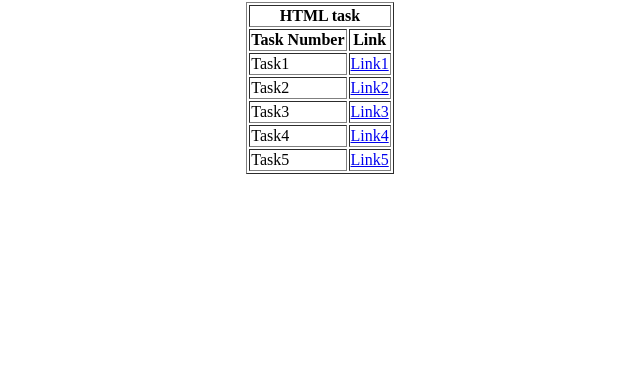
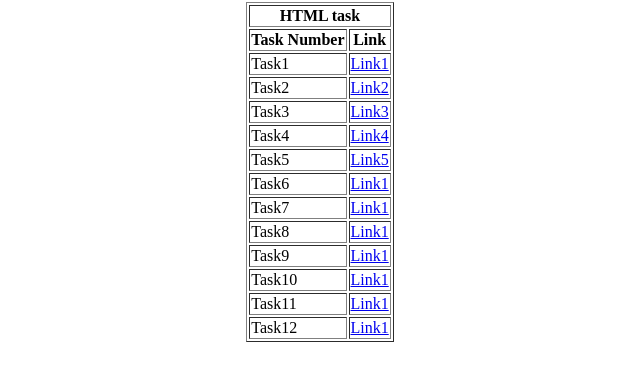
Before and after one commit to mohitscodes/TASKS, a plain HTML site: page index.html in a window 1280 px wide. Shown: the part 78-456 px from the top of the page, without its empty margins (320-960 px from the left). Drawn offline with Linux system fonts and the light colour scheme.

Commit message:
index.html

```diff
--- a/index.html
+++ b/index.html
@@ -57,6 +57,55 @@
             <td><a href="./task5.html">Link5</a></td>
 
         </tr>
+        <tr>
+
+            <td>Task6</td>
+
+            <td><a href="./csstask1.html">Link1</a></td>
+
+        </tr>
+        <tr>
+
+            <td>Task7</td>
+
+            <td><a href="./csstask2.html">Link1</a></td>
+
+        </tr>
+        <tr>
+
+            <td>Task8</td>
+
+            <td><a href="./csstask3.html">Link1</a></td>
+
+        </tr>
+        <tr>
+
+            <td>Task9</td>
+
+            <td><a href="./csstask4.html">Link1</a></td>
+
+        </tr>
+        <tr>
+
+            <td>Task10</td>
+
+            <td><a href="./csstask5.html">Link1</a></td>
+
+        </tr>
+        <tr>
+
+            <td>Task11</td>
+
+            <td><a href="./csstask6.html">Link1</a></td>
+
+        </tr>
+        <tr>
+
+            <td>Task12</td>
+
+            <td><a href="./csstask7.html">Link1</a></td>
+
+        </tr>
 
         </table>
 
```
